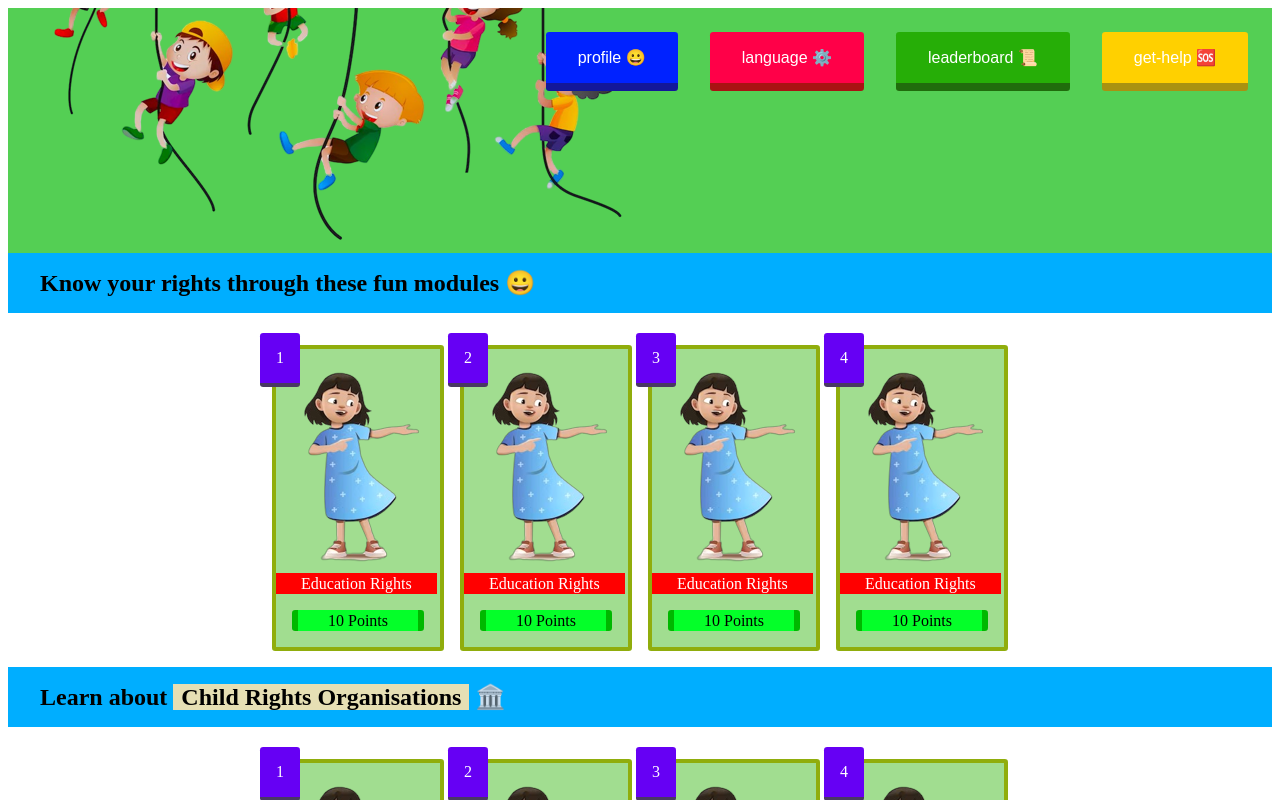
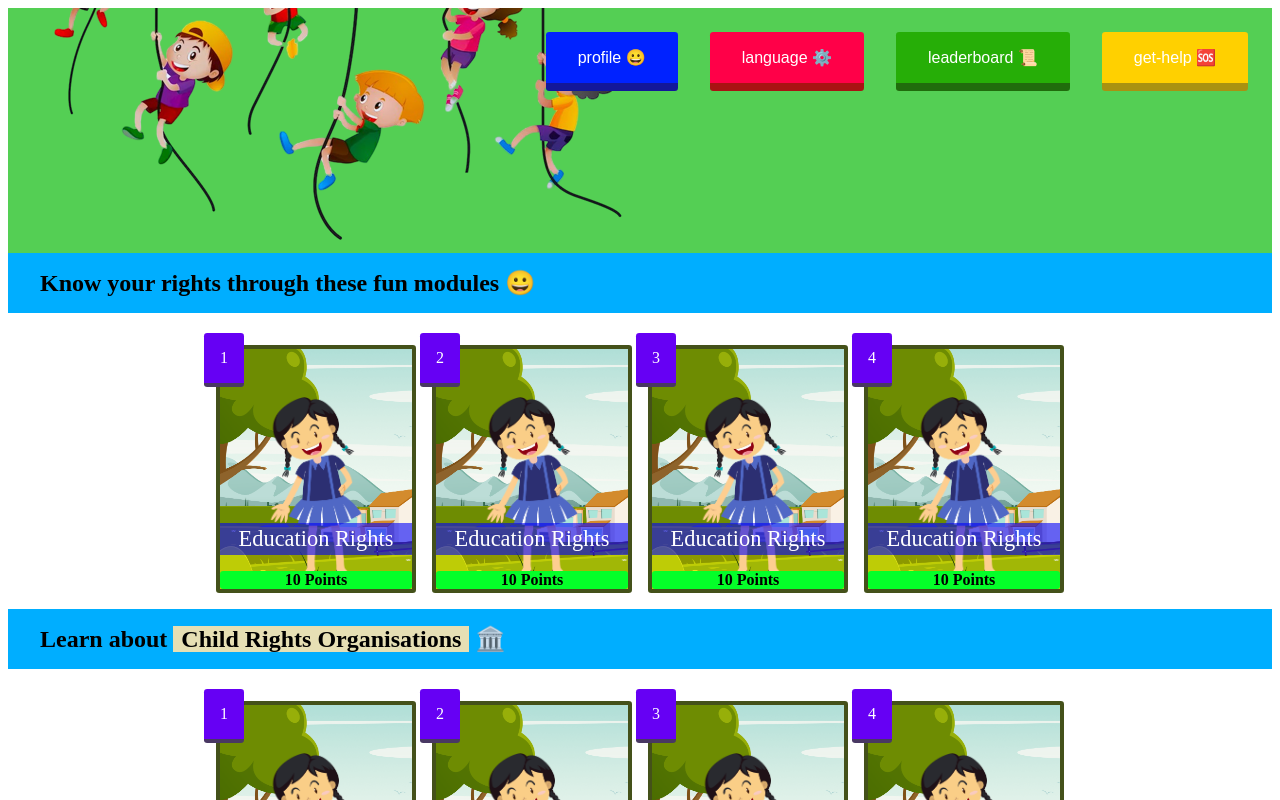
Before and after one commit to piyushya/Smart-Ed-Kids, a React (Vite) app: page /home in a window 1280 px wide. Shown: the top 800 px of the page. Built offline with nearby package versions, Linux system fonts and the light colour scheme; the HTML template or start-up script is replaced by a standard one.

Commit message:
added hover effects

```diff
--- a/src/components/ModuleCard.jsx
+++ b/src/components/ModuleCard.jsx
@@ -1,7 +1,7 @@
 import { useNavigate } from "react-router-dom";
 import './styles/ModuleCard.css'
 
-export default function ModuleCard({name, id, image, points}){
+export default function ModuleCard({name, id, frontImage,backImage, points}){
     const navigate = useNavigate();
 
     function showModule(name){
@@ -9,14 +9,24 @@ export default function ModuleCard({name, id, image, points}){
         navigate(`/module/${id}`);
     }
 
+    const bgurl = `${window.location.origin}/module_education_rights/${backImage}`;
+
     return(
-        <div onClick={() => {showModule(name)}} className='module_card'>
+        <div onClick={() => {showModule(name)}} className='module_card' style={
+                {
+                    backgroundImage : `url('${bgurl}')`,
+                    backgroundSize : "cover"
+                }}>
             <div className='module_index'>
                 {id}
             </div>
-            <img src={`${window.location.origin}/module_education_rights/`+image} alt="image"></img>
-            <div className='module_name module_info_cont'>{name}</div>
-            <div className='module_points module_info_cont'>{points} {" Points"}</div>
+            <div className="module_info_cont">
+                <div className='module_name'>{name}</div>
+                <div className='module_points'>{points} {" Points"}</div>
+            </div>
+            <img className="module_front_image"
+                src={`${window.location.origin}/module_education_rights/`+frontImage} alt="image">
+            </img>
         </div>
     )
 }
--- a/src/components/styles/ModuleCard.css
+++ b/src/components/styles/ModuleCard.css
@@ -1,15 +1,39 @@
 .module_card{
     padding: 1rem;
-    background-color: #A1DD90;
-    width: fit-content;
+    /* background-color: #A1DD90; */
+    width: 10rem;
+    height: 13rem;
     border-radius: 0.2rem;
-    border: 0.3rem solid #90ad0c;
+    border: 0.3rem solid hsl(74, 52%, 21%);
     position: relative;
+    background-position: 0rem;
+    transition: background-position 0.5s ease-out;
+    cursor: pointer;
 }
 
 .module_card:hover{
-    border: 0.3rem solid rgb(73, 56, 99);
-    background-color: #63ac4f;
+    border: 0.3rem solid rgb(36, 20, 62);
+    background-position: -1rem;
+    transition: background-position 0.5s ease-out;
+}
+
+/* .module_back_image_cont{
+    position: absolute;
+    height: 100%;
+    width: 100%;
+    top: 0;
+    left: 0;
+    overflow: hidden;
+    background-color: #0c0cad;
+} */
+
+.module_front_image{
+    position: absolute;
+    height: 80%;
+    bottom: 0;
+    left: 50%;
+    transform: translate(-50%, 0%);
+    z-index: 1;
 }
 
 .module_index{
@@ -22,25 +46,35 @@
     position: absolute;
     top: -1rem;
     left: -1rem;
+    z-index: 2;
 }
 
 .module_info_cont{
-    padding: 0.1rem 0.4rem;
-    text-align: center;
+    position: absolute;
+    bottom: 0;
+    left: 0;
+    display: flex;
+    flex-direction: column;
+    gap: 1rem;
+    width: 100%;
+    z-index: 2;
 }
 
 .module_name{
-    background: red;
+    background: rgba(0, 0, 252, 0.591);
     color: white;
     border-radius: 0rem;
-    width: calc(100% + 1rem);
-    transform: translateX(-1rem);
-    margin-bottom: 1rem;
+    width: 100%;
+    text-align: center;
+    font-size: 1.4rem;
+    padding: 0.2rem 0.5rem;
+    box-sizing: border-box;
 }
 
 .module_points{
     background-color: rgb(4, 255, 41);
-    border-left: 0.4rem solid rgb(0, 184, 0);
-    border-right: 0.4rem solid rgb(0, 184, 0);
     border-radius: 0.2rem;
+    width: 100%;
+    text-align: center;
+    font-weight: bold;
 }
--- a/src/pages/Home.jsx
+++ b/src/pages/Home.jsx
@@ -58,7 +58,8 @@ const modules = modules_data.modules.map((module) => {
             key = {module.id}
             name = {module.title}
             id = {module.id}
-            image = {module.image}
+            frontImage = {module.game.situations[0].frontImage}
+            backImage = {module.game.situations[0].backImage}
             points = {module.points}
         />
     )
--- a/src/pages/styles/home.css
+++ b/src/pages/styles/home.css
@@ -73,7 +73,21 @@
 }
 
 .game_card:hover{
-    border: 0.3rem solid rgb(34, 215, 18);
+    border: 0.3rem solid rgb(27, 37, 26);
+}
+
+.game_card img{
+    position: absolute;
+    width: 105%;
+    top: 50%;
+    left: 50%;
+    transform: translate(-50%, -50%);
+    filter: brightness(0.5);
+}
+
+.game_card:hover img{
+    filter: brightness(0.4);
+    width: 110%;
 }
 
 .game_card_info{
@@ -92,15 +106,6 @@
 .game_card_info p{
     padding-left: 1rem;
     padding-right: 1rem;
-}
-
-.game_card img{
-    position: absolute;
-    width: 105%;
-    top: 50%;
-    left: 50%;
-    transform: translate(-50%, -50%);
-    filter: brightness(0.5);
 }
 
 .bottom_bar{
```
